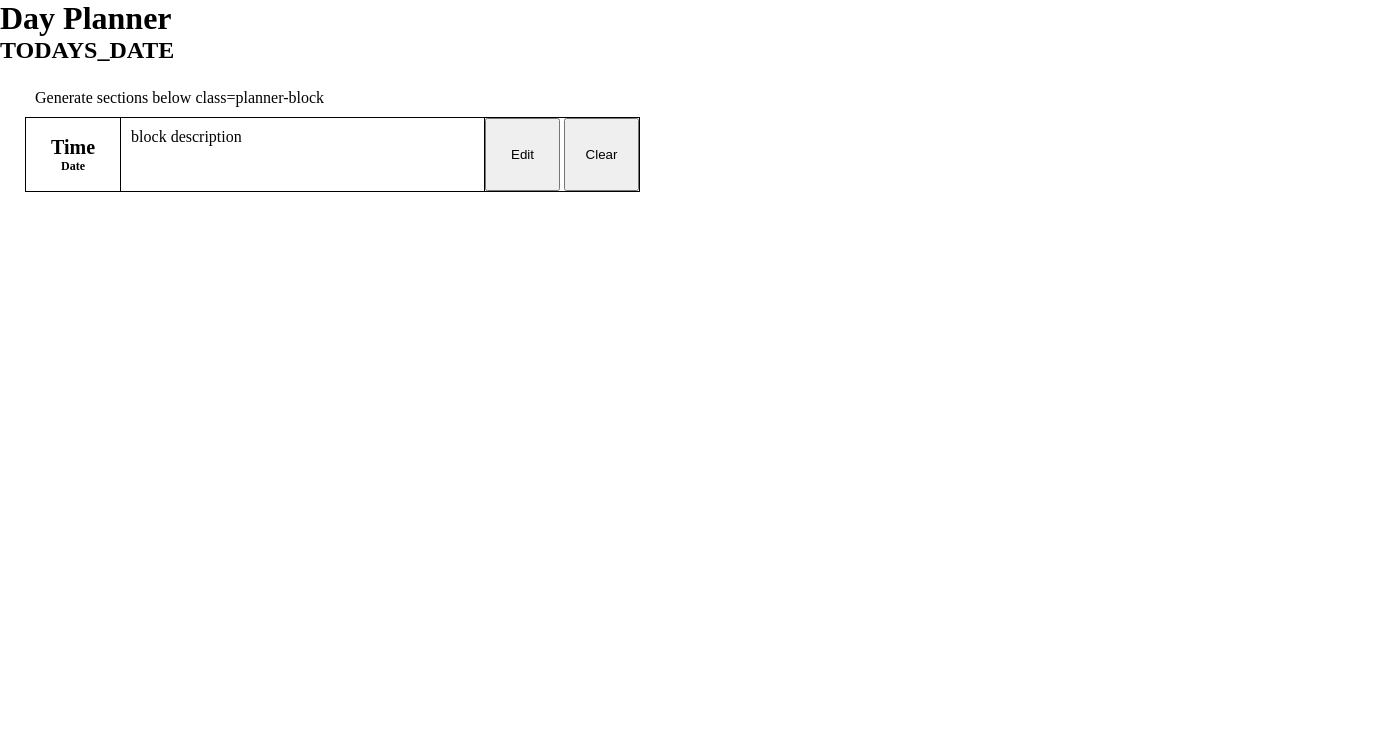
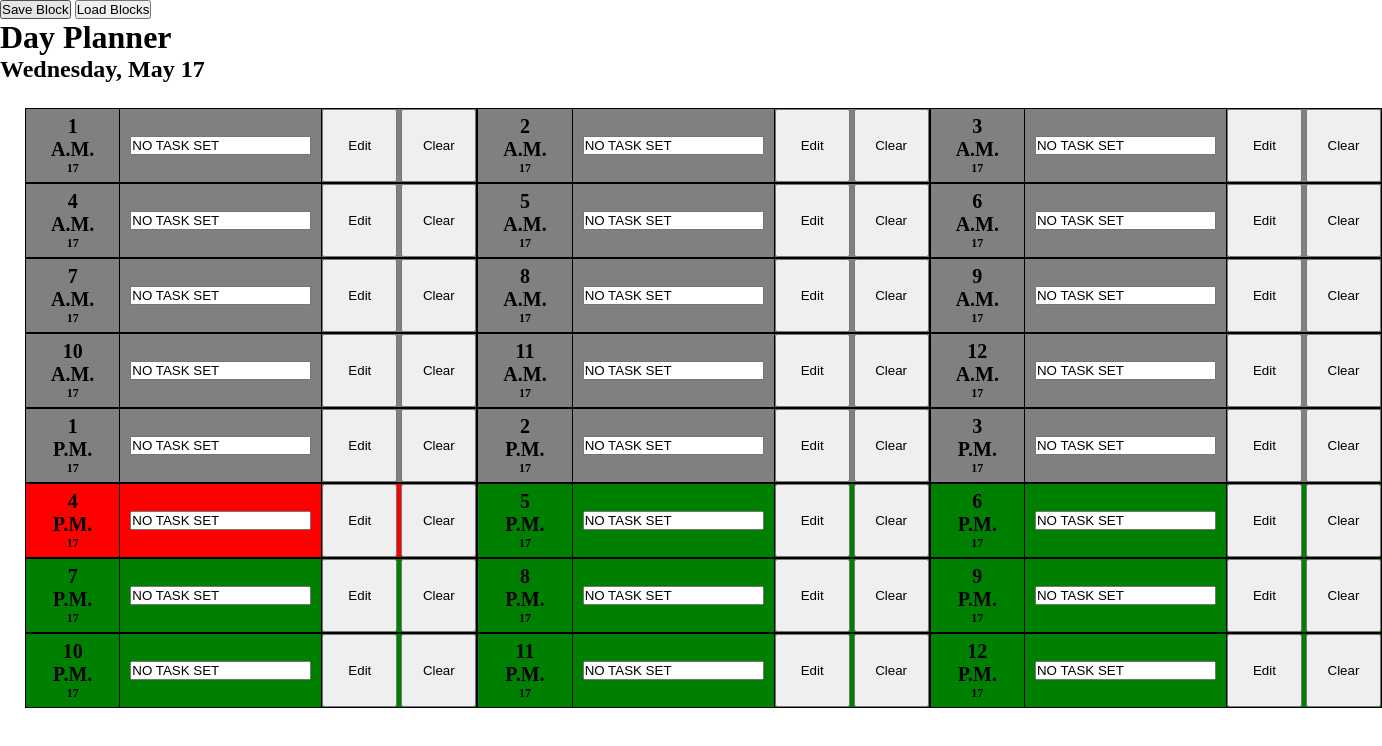
Before and after one commit to hnm938/day-planner-bootcamp, a plain HTML site: page index.html in a window 1280 px wide. Shown: the whole page, 1382 px wide, since content can reach past the window. Drawn offline with Linux system fonts and the light colour scheme.

Commit message:
Added all required features, list is working

```diff
--- a/index.html
+++ b/index.html
@@ -8,23 +8,16 @@
     <title>Day Planner || Abe Hodos</title>
   </head>
   <body>
+    <section>
+      <button onclick="saveBlockData(null, 'this is a template description')">Save Block</button>
+      <button onclick="loadBlocks()">Load Blocks</button>
+    </section>
     <header>
       <h1>Day Planner</h1>
-      <h2>TODAYS_DATE</h2>
+      <h2 id="header-date"></h2>
     </header>
     <section id="planner-container">
       <p>Generate sections below class=planner-block</p>
-      <div class="planner-block">
-        <div class="planner-block--data">
-          <h1>Time</h1>
-          <h2>Date</h2>
-        </div>
-        <p>block description</p>
-        <div class="planner-block--options">
-          <button>Edit</button>
-          <button>Clear</button>
-        </div>
-      </div>
     </section>
   </body>
   <script src="./script.js"></script>
--- a/script.js
+++ b/script.js
@@ -0,0 +1,146 @@
+// Planner Block data
+const PLANNER_BLOCKS = "planner-container";
+
+// Load all the planner blocks into an array, return empty array if no planner blocks in local storage
+const plannerBlockString = localStorage.getItem(PLANNER_BLOCKS);
+const plannerBlocks = JSON.parse(plannerBlockString) ?? [];
+
+const today = new Date();
+
+// Init function
+function init() {
+  // Set header date
+  const formattedDate = today.toLocaleDateString("en-CA", { weekday: "long", month: "long", day: "numeric"});
+  document.getElementById("header-date").innerHTML = formattedDate.toString();
+
+  // Generate blocks
+  if (!plannerBlockString) {
+    for (let hour = 1; hour < 25; hour++) {
+      saveBlockData(
+        null,
+        "NO TASK SET",
+        `${hour % 12 || 12} ${hour <= 12 ? "A.M." : "P.M."}`,
+        today.getDate(),
+        `${hour <= 12 ? "AM" : "PM"}`
+      );
+    }
+  }
+
+  loadBlocks();
+}
+
+// function to load all blocks and their data from local storage
+function loadBlocks() {
+
+  // ID of container that holds planner blocks
+  const plannerBlockList = document.getElementById(PLANNER_BLOCKS);
+
+  console.log(plannerBlocks);
+  plannerBlockList.innerHTML = plannerBlocks.map(
+    (data) =>
+      `
+      <div class="planner-block ${data.classes}" id="${data.id}">
+        <div class="planner-block--data">
+          <h1 class="planner-block--time">${data.time}</h1>
+          <h2 class="planner-block--date">${data.date}</h2>
+        </div>
+        <input type="text" value="${data.description}" oninput="saveBlockData(this.parentNode.id, this.value, null, null)"></input>
+        <div class="planner-block--options">
+          <button>Edit</button>
+          <button>Clear</button>
+        </div>
+      </div>`
+  ).join("");
+
+  for (let block of plannerBlockList.children) {
+    // Check current time to blocks time
+    let currentTime = today.getHours() % 12 || 12;
+    // Check the current meridiem (if it's AM or PM)
+    let currentMeridiem = today.getHours() <= 12 ? "AM" : "PM";
+    let blockTime = parseInt(block.querySelector(".planner-block--time").innerHTML);
+
+    // Clear all classes
+    if (block.classList.contains("current-block")) {
+      block.classList.remove("current-block")
+    }
+    if (block.classList.contains("future-block")) {
+      block.classList.remove("future-block");
+    }
+
+    // Set active block background as green
+    // Check if the times are the same and if the meridiems are matching
+    if (blockTime === currentTime && block.classList.contains(currentMeridiem)) {
+      // !! All blocks not tagged are assumed to be previous blocks
+      // Tag the current block
+      block.classList.add("current-block")
+
+      // Tag all blocks after current as future blocks
+      while ((block = block.nextElementSibling) !== null) {
+        if (block.nextElementSibling === null) {
+          return block.classList.add("future-block");
+        }
+        block.classList.add("future-block");
+      }
+    }
+  }
+}
+
+// function to save data to a planner block
+function saveBlockData(id, desc, time, date, classes) {
+  if (id) {
+    // Get the existing data
+    let currentBlock = localStorage.getItem(PLANNER_BLOCKS);
+    let key = null;
+
+    // If no existing data, create an array
+    // Otherwise, convert the localStorage string to an array
+    currentBlock = currentBlock ? JSON.parse(currentBlock) : {};
+
+    // Find key using block ID
+    for (let i = 0; i < currentBlock.length; i++) {
+      if (currentBlock[i].id === id) {
+        key = i;
+        break;
+      }
+    }
+
+    // Update new data
+    const newData = {
+      id: id,
+      time: currentBlock[key].time,
+      date: currentBlock[key].date,
+      description: desc,
+    };
+
+    // Set and push new data to local storage
+    currentBlock[key] = newData;
+    localStorage.setItem(PLANNER_BLOCKS, JSON.stringify(currentBlock));
+
+    return;
+  }
+  // Generate a random ID for each block
+  let randId = "x"
+    .repeat(6)
+    .replace(
+      /./g,
+      (c) =>
+        "abcdefghijklmnopqrstuvwxyz0123456789"[Math.floor(Math.random() * 36)]
+    );
+
+  // Create and save new data for a block as a JSON
+  const blockData = {
+    id: randId,
+    date: date,
+    time: time,
+    description: desc,
+    classes: classes,
+  };
+  // Push the new JSON block data to array
+  plannerBlocks.push(blockData);
+  // Store array in local storage
+  localStorage.setItem(PLANNER_BLOCKS, JSON.stringify(plannerBlocks));
+}
+
+window.onload = () => {
+  init();
+};
--- a/style.scss
+++ b/style.scss
@@ -6,13 +6,19 @@
 
 #planner-container {
   margin: 25px;
-  p {
+
+  display: grid;
+  grid-template-columns: repeat(3, min-content);
+  grid-template-rows: repeat(8, 1fr);
+
+  input {
     margin: 10px;
   }
 
+  // Default planner block CSS is assumed to be for an inactive block
   .planner-block {
     height: 75px;
-    width: 50%;
+    width: 100%;
 
     border: solid black 1px;
 
@@ -20,6 +26,15 @@
     align-items: center;
     justify-content: flex-start;
     flex-direction: row;
+
+    background-color: gray;
+
+    p {
+      height: 100%;
+      width: 100%;
+      margin: 0;
+      padding: 10px;
+    }
 
     .planner-block--data {
       // border: solid yellow 1px;
@@ -45,13 +60,6 @@
       }
     }
 
-    p {
-      height: 100%;
-      width: 100%;
-      margin: 0;
-      padding: 10px;
-    }
-
     .planner-block--options {
       // border: solid red 1px;
       height: 100%;
@@ -67,4 +75,12 @@
       }
     }
   }
+  // Current active block
+  .planner-block.current-block {
+    background-color: red;
+  }
+  // Future inactive blocks
+  .planner-block.future-block {
+    background-color: green;
+  }
 }
```
Also changed, not shown: style.css, 1 other file.
